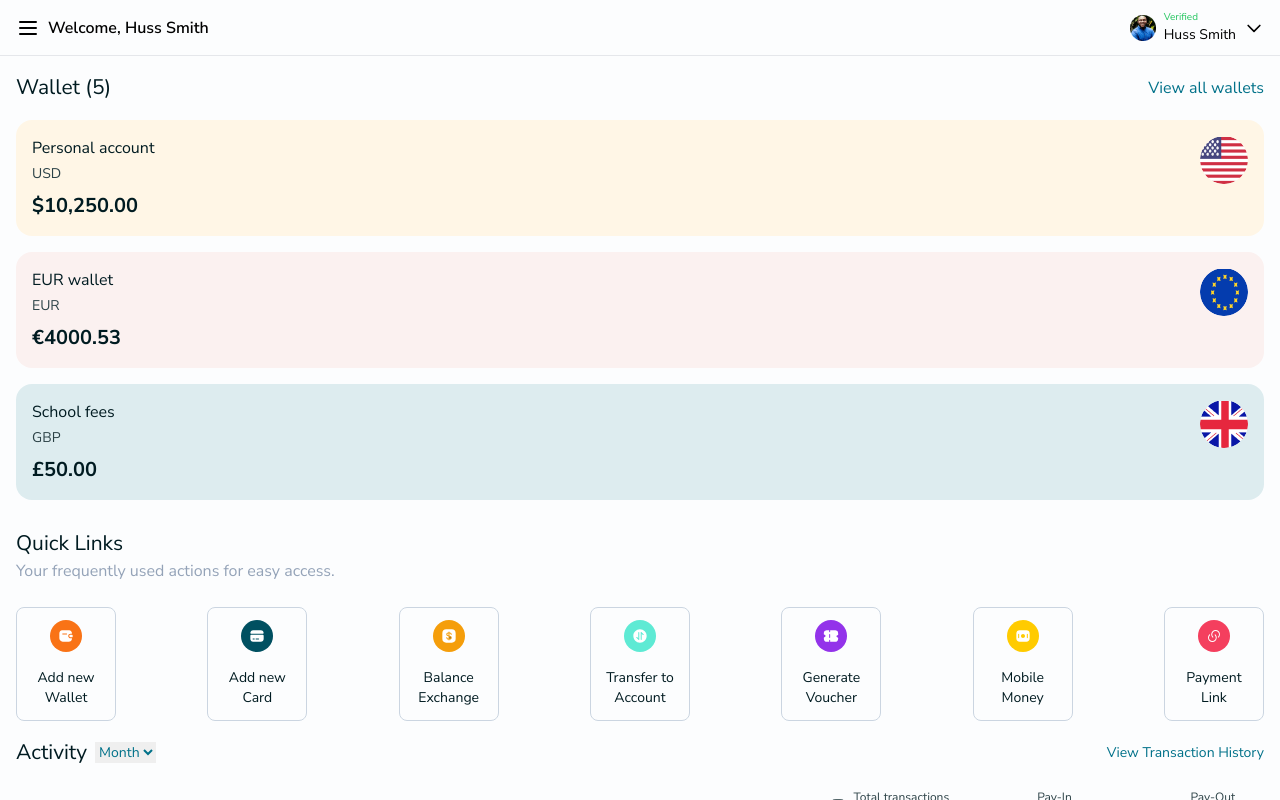
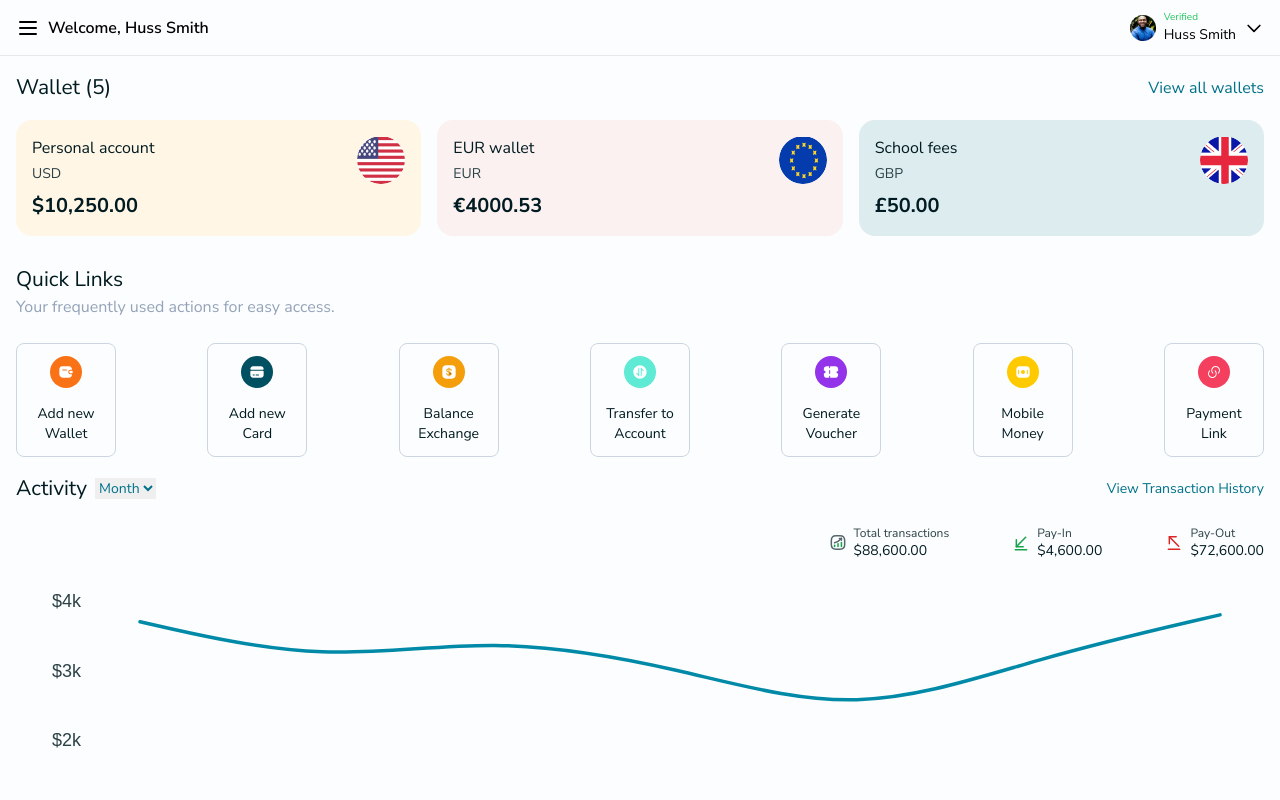
Before and after one commit to mcajongbah/geniopay, a React (Vite) app: page / in a window 1280 px wide. Built offline with nearby package versions, Linux system fonts and the light colour scheme.

Commit message:
responsive

```diff
--- a/src/pages/Dashboard.tsx
+++ b/src/pages/Dashboard.tsx
@@ -101,7 +101,7 @@ const Dashboard: React.FC<DashboardProps> = ({}) => {
         </Link>
       </div>
 
-      <div className="grid grid-cols-1 lg:grid-cols-3 mt-4 gap-y-4 lg:gap-y-0 lg:gap-x-4">
+      <div className="grid grid-cols-1 sm:grid-cols-3 mt-4 gap-y-4 lg:gap-y-0 sm:gap-x-4">
         {wallets.map((wallet, index) => (
           <WalletCard wallet={wallet} key={index} />
         ))}
```
